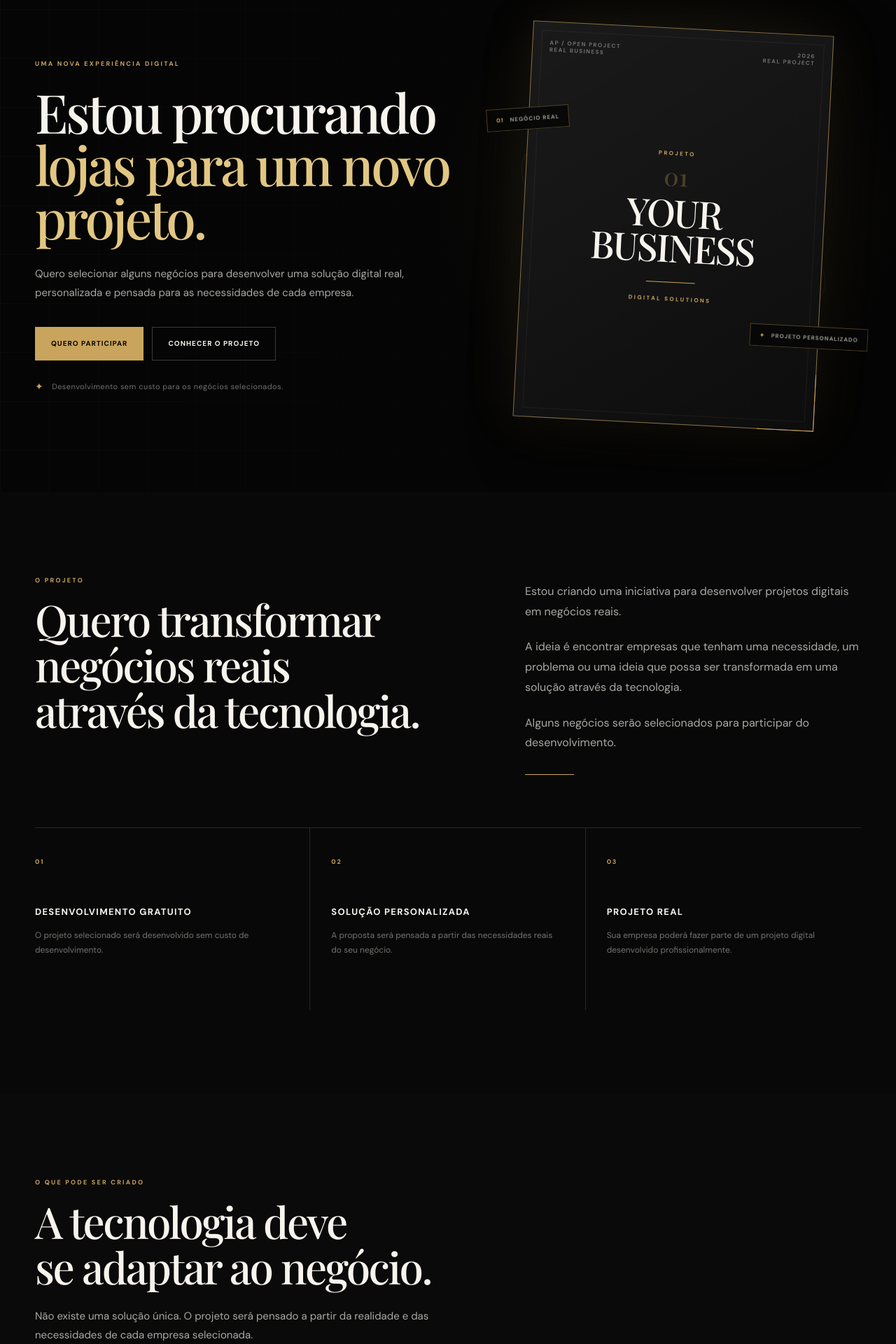
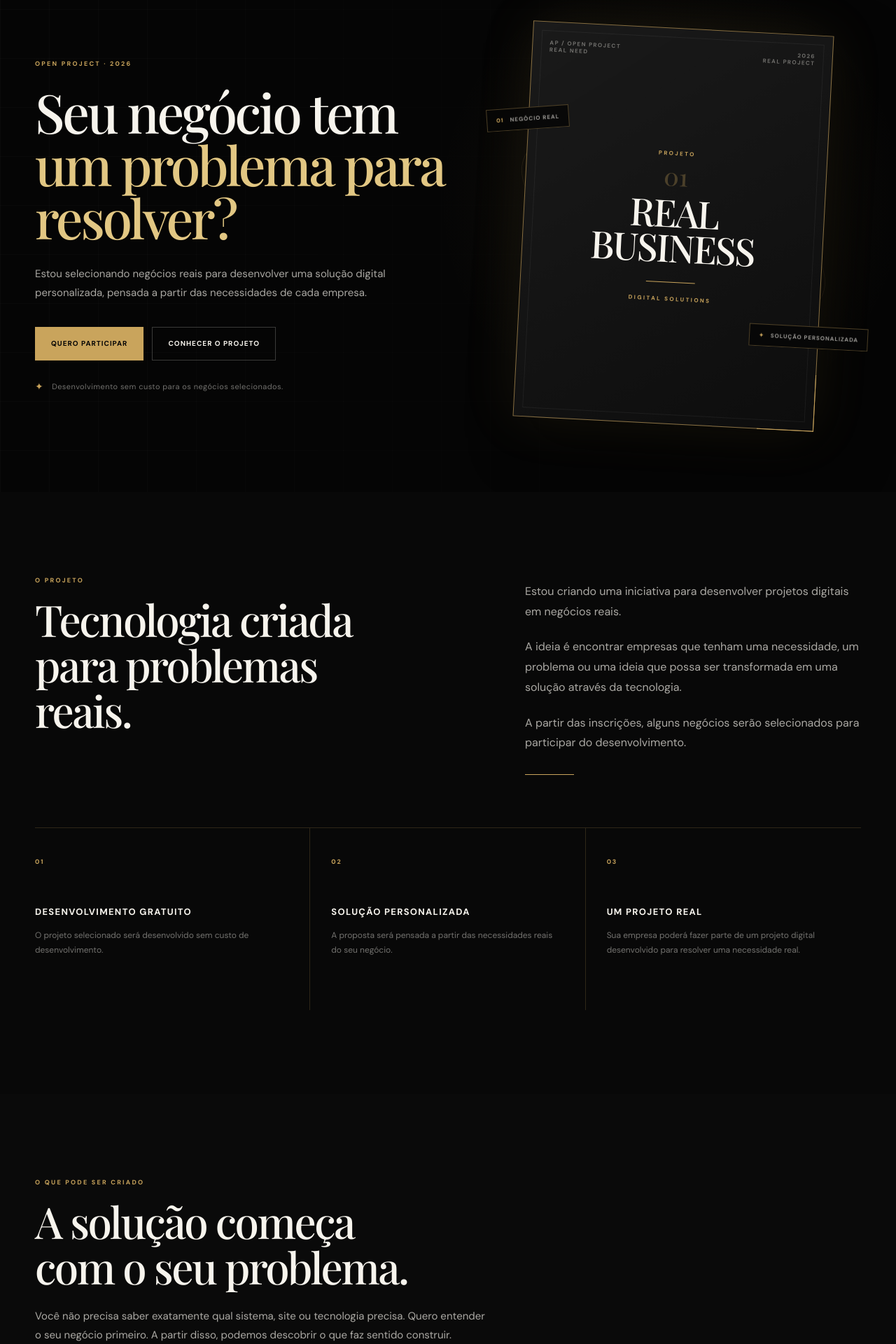
Before and after one commit to agaferreir-source/projeto-lojas-agatha, a Next.js app: page / in a window 1280 px wide. Shown: the part 140-2060 px from the top of the page at 70% size. Built offline with nearby package versions, Linux system fonts and the light colour scheme.

Commit message:
Update page.tsx

```diff
--- a/app/page.tsx
+++ b/app/page.tsx
@@ -15,36 +15,36 @@ const benefits = [
   },
   {
     number: "03",
-    title: "PROJETO REAL",
+    title: "UM PROJETO REAL",
     description:
-      "Sua empresa poderá fazer parte de um projeto digital desenvolvido profissionalmente.",
+      "Sua empresa poderá fazer parte de um projeto digital desenvolvido para resolver uma necessidade real.",
   },
 ];
 
-const services = [
+const solutions = [
   {
     number: "01",
     title: "SITE",
     description:
-      "Uma presença digital profissional para apresentar sua empresa, serviços e produtos.",
+      "Uma presença digital profissional para apresentar sua empresa, produtos e serviços.",
   },
   {
     number: "02",
     title: "SISTEMA",
     description:
-      "Uma ferramenta personalizada para organizar e facilitar processos da empresa.",
+      "Uma ferramenta personalizada para organizar processos e facilitar a rotina do negócio.",
   },
   {
     number: "03",
     title: "AUTOMAÇÃO",
     description:
-      "Processos repetitivos podem ser transformados em fluxos mais rápidos e inteligentes.",
+      "Processos repetitivos podem se transformar em fluxos mais rápidos e inteligentes.",
   },
   {
     number: "04",
     title: "GESTÃO",
     description:
-      "Soluções para ajudar no controle de clientes, vendas, estoque e informações.",
+      "Soluções para ajudar no controle de clientes, vendas, estoque, financeiro e informações.",
   },
 ];
 
@@ -53,25 +53,25 @@ const steps = [
     number: "01",
     title: "VOCÊ SE INSCREVE",
     description:
-      "Conte sobre sua empresa, seus desafios e a solução que gostaria de desenvolver.",
+      "Conte sobre sua empresa, seus desafios e o que gostaria de transformar através da tecnologia.",
   },
   {
     number: "02",
     title: "EU ANALISO",
     description:
-      "As inscrições serão avaliadas considerando a proposta e a possibilidade de desenvolvimento.",
+      "As inscrições serão analisadas considerando a necessidade, a proposta e a possibilidade de desenvolvimento.",
   },
   {
     number: "03",
-    title: "SEU NEGÓCIO É SELECIONADO",
+    title: "A EMPRESA É SELECIONADA",
     description:
-      "Caso exista alinhamento, entrarei em contato para conversarmos sobre o projeto.",
+      "Caso exista alinhamento, entrarei em contato para entender melhor o projeto.",
   },
   {
     number: "04",
-    title: "O PROJETO GANHA VIDA",
+    title: "O PROJETO COMEÇA",
     description:
-      "Depois do alinhamento, começamos o desenvolvimento da solução.",
+      "Depois do alinhamento, começamos a transformar a necessidade em uma solução digital real.",
   },
 ];
 
@@ -85,20 +85,12 @@ export default function Home() {
             <div className="logo-mark">AP</div>
 
             <div className="logo-text">
-              <span className="logo-name">
-                AGATHA PINHEIRO
-              </span>
-
-              <span className="logo-subtitle">
-                DIGITAL SOLUTIONS
-              </span>
+              <span className="logo-name">AGATHA PINHEIRO</span>
+              <span className="logo-subtitle">DIGITAL SOLUTIONS</span>
             </div>
           </Link>
 
-          <Link
-            href="/participar"
-            className="header-cta"
-          >
+          <Link href="/participar" className="header-cta">
             Quero participar
           </Link>
         </div>
@@ -109,37 +101,26 @@ export default function Home() {
         <div className="container hero-content">
           <div className="hero-grid">
             <div className="hero-copy">
-              <div className="eyebrow">
-                UMA NOVA EXPERIÊNCIA DIGITAL
-              </div>
+              <div className="eyebrow">OPEN PROJECT · 2026</div>
 
               <h1 className="hero-title">
-                Estou procurando
+                Seu negócio tem
                 <br />
-                <span>
-                  lojas para um novo projeto.
-                </span>
+                <span>um problema para resolver?</span>
               </h1>
 
               <p className="hero-text">
-                Quero selecionar alguns negócios para
-                desenvolver uma solução digital real,
-                personalizada e pensada para as
-                necessidades de cada empresa.
+                Estou selecionando negócios reais para desenvolver uma solução
+                digital personalizada, pensada a partir das necessidades de
+                cada empresa.
               </p>
 
               <div className="hero-actions">
-                <Link
-                  href="/participar"
-                  className="button-primary"
-                >
+                <Link href="/participar" className="button-primary">
                   Quero participar
                 </Link>
 
-                <a
-                  href="#projeto"
-                  className="button-secondary"
-                >
+                <a href="#projeto" className="button-secondary">
                   Conhecer o projeto
                 </a>
               </div>
@@ -148,8 +129,7 @@ export default function Home() {
                 <span>✦</span>
 
                 <p>
-                  Desenvolvimento sem custo para os
-                  negócios selecionados.
+                  Desenvolvimento sem custo para os negócios selecionados.
                 </p>
               </div>
             </div>
@@ -166,16 +146,12 @@ export default function Home() {
                 </div>
 
                 <div className="campaign-card-center">
-                  <div className="campaign-small">
-                    PROJETO
-                  </div>
+                  <div className="campaign-small">PROJETO</div>
 
-                  <div className="campaign-number">
-                    01
-                  </div>
+                  <div className="campaign-number">01</div>
 
                   <div className="campaign-main">
-                    YOUR
+                    REAL
                     <br />
                     BUSINESS
                   </div>
@@ -188,7 +164,7 @@ export default function Home() {
                 </div>
 
                 <div className="campaign-card-bottom">
-                  <span>REAL BUSINESS</span>
+                  <span>REAL NEED</span>
                   <span>REAL PROJECT</span>
                 </div>
               </div>
@@ -200,7 +176,7 @@ export default function Home() {
 
               <div className="floating-tag tag-two">
                 <span>✦</span>
-                PROJETO PERSONALIZADO
+                SOLUÇÃO PERSONALIZADA
               </div>
             </div>
           </div>
@@ -208,43 +184,36 @@ export default function Home() {
       </section>
 
       {/* O PROJETO */}
-      <section
-        className="section section-dark"
-        id="projeto"
-      >
+      <section className="section section-dark" id="projeto">
         <div className="container">
           <div className="split-section">
             <div className="section-heading">
-              <div className="section-label">
-                O PROJETO
-              </div>
+              <div className="section-label">O PROJETO</div>
 
               <h2 className="section-title">
-                Quero transformar
+                Tecnologia criada
                 <br />
-                negócios reais
+                para problemas
                 <br />
-                através da tecnologia.
+                reais.
               </h2>
             </div>
 
             <div className="split-text">
               <p>
-                Estou criando uma iniciativa para
-                desenvolver projetos digitais em negócios
-                reais.
+                Estou criando uma iniciativa para desenvolver projetos
+                digitais em negócios reais.
               </p>
 
               <p>
-                A ideia é encontrar empresas que tenham
-                uma necessidade, um problema ou uma ideia
-                que possa ser transformada em uma solução
-                através da tecnologia.
+                A ideia é encontrar empresas que tenham uma necessidade, um
+                problema ou uma ideia que possa ser transformada em uma
+                solução através da tecnologia.
               </p>
 
               <p>
-                Alguns negócios serão selecionados para
-                participar do desenvolvimento.
+                A partir das inscrições, alguns negócios serão selecionados
+                para participar do desenvolvimento.
               </p>
 
               <div className="gold-line" />
@@ -253,13 +222,8 @@ export default function Home() {
 
           <div className="highlights">
             {benefits.map((benefit) => (
-              <article
-                className="highlight"
-                key={benefit.number}
-              >
-                <span className="highlight-number">
-                  {benefit.number}
-                </span>
+              <article className="highlight" key={benefit.number}>
+                <span className="highlight-number">{benefit.number}</span>
 
                 <h3>{benefit.title}</h3>
 
@@ -274,40 +238,31 @@ export default function Home() {
       <section className="section">
         <div className="container">
           <div className="section-heading">
-            <div className="section-label">
-              O QUE PODE SER CRIADO
-            </div>
+            <div className="section-label">O QUE PODE SER CRIADO</div>
 
             <h2 className="section-title">
-              A tecnologia deve
+              A solução começa
               <br />
-              se adaptar ao negócio.
+              com o seu problema.
             </h2>
 
             <p className="section-description">
-              Não existe uma solução única. O projeto será
-              pensado a partir da realidade e das
-              necessidades de cada empresa selecionada.
+              Você não precisa saber exatamente qual sistema, site ou
+              tecnologia precisa. Quero entender o seu negócio primeiro.
+              A partir disso, podemos descobrir o que faz sentido construir.
             </p>
           </div>
 
           <div className="services-grid">
-            {services.map((service) => (
-              <article
-                className="service-card"
-                key={service.number}
-              >
-                <span className="service-icon">
-                  {service.number}
-                </span>
+            {solutions.map((solution) => (
+              <article className="service-card" key={solution.number}>
+                <span className="service-icon">{solution.number}</span>
 
-                <h3>{service.title}</h3>
+                <h3>{solution.title}</h3>
 
-                <p>{service.description}</p>
+                <p>{solution.description}</p>
 
-                <span className="service-arrow">
-                  ↗
-                </span>
+                <span className="service-arrow">↗</span>
               </article>
             ))}
           </div>
@@ -318,9 +273,7 @@ export default function Home() {
       <section className="statement-section">
         <div className="container">
           <div className="statement">
-            <span className="statement-symbol">
-              ✦
-            </span>
+            <span className="statement-symbol">✦</span>
 
             <p>
               Talvez a próxima solução digital
@@ -340,28 +293,19 @@ export default function Home() {
       >
         <div className="container">
           <div className="section-heading">
-            <div className="section-label">
-              COMO FUNCIONA
-            </div>
+            <div className="section-label">COMO FUNCIONA</div>
 
             <h2 className="section-title">
-              Uma ideia.
+              Do problema
               <br />
-              Um negócio.
-              <br />
-              Um projeto real.
+              ao projeto.
             </h2>
           </div>
 
           <div className="steps">
             {steps.map((step) => (
-              <article
-                className="step"
-                key={step.number}
-              >
-                <span className="step-number">
-                  {step.number}
-                </span>
+              <article className="step" key={step.number}>
+                <span className="step-number">{step.number}</span>
 
                 <h3>{step.title}</h3>
 
@@ -377,9 +321,7 @@ export default function Home() {
         <div className="container">
           <div className="eligibility">
             <div>
-              <div className="section-label">
-                QUEM PODE PARTICIPAR
-              </div>
+              <div className="section-label">QUEM PODE PARTICIPAR</div>
 
               <h2 className="section-title">
                 Seu negócio não precisa
@@ -390,16 +332,20 @@ export default function Home() {
 
             <div className="eligibility-text">
               <p>
-                A iniciativa é voltada para lojas,
-                pequenos negócios, profissionais e empresas
-                que tenham uma necessidade que possa ser
-                solucionada através da tecnologia.
+                A iniciativa é voltada para lojas, pequenos negócios,
+                profissionais e empresas que tenham uma necessidade que possa
+                ser solucionada através da tecnologia.
               </p>
 
               <p>
-                O mais importante é existir uma ideia,
-                necessidade ou processo que faça sentido
-                transformar.
+                Não importa se você ainda não possui um sistema, se trabalha
+                com planilhas ou se sente que poderia fazer muita coisa de uma
+                forma mais organizada.
+              </p>
+
+              <p>
+                O mais importante é existir uma necessidade real e vontade de
+                encontrar uma solução.
               </p>
 
               <Link
@@ -413,23 +359,59 @@ export default function Home() {
         </div>
       </section>
 
+      {/* O QUE VOU ANALISAR */}
+      <section className="section section-dark">
+        <div className="container">
+          <div className="split-section">
+            <div className="section-heading">
+              <div className="section-label">SOBRE A SELEÇÃO</div>
+
+              <h2 className="section-title">
+                Mais do que
+                <br />
+                uma ideia.
+              </h2>
+            </div>
+
+            <div className="split-text">
+              <p>
+                Cada inscrição será analisada individualmente.
+              </p>
+
+              <p>
+                Vou buscar entender o problema apresentado, a realidade do
+                negócio, o impacto que uma solução poderia gerar e a
+                possibilidade de transformar essa necessidade em um projeto
+                viável.
+              </p>
+
+              <p>
+                Por isso, não é necessário chegar com tudo pronto. O formulário
+                existe justamente para eu conhecer melhor sua realidade.
+              </p>
+
+              <div className="gold-line" />
+            </div>
+          </div>
+        </div>
+      </section>
+
       {/* CTA FINAL */}
       <section className="cta campaign-cta">
         <div className="container cta-content">
           <div className="section-label">
-            AS INSCRIÇÕES ESTÃO ABERTAS
+            INSCRIÇÕES ABERTAS
           </div>
 
           <h2 className="section-title">
-            Vamos descobrir
+            Talvez o seu negócio
             <br />
-            o que podemos criar?
+            seja o próximo.
           </h2>
 
           <p className="cta-text">
-            Preencha o formulário e conte um pouco sobre
-            seu negócio, seus desafios e a solução que
-            gostaria de desenvolver.
+            Preencha o formulário e conte sobre sua empresa, seus desafios e
+            o que você gostaria de transformar através da tecnologia.
           </p>
 
           <Link
@@ -440,8 +422,7 @@ export default function Home() {
           </Link>
 
           <div className="cta-disclaimer">
-            O preenchimento do formulário não garante a
-            seleção do projeto.
+            O preenchimento do formulário não garante a seleção do projeto.
           </div>
         </div>
       </section>
@@ -459,9 +440,7 @@ export default function Home() {
             </div>
           </div>
 
-          <div className="footer-mark">
-            AP
-          </div>
+          <div className="footer-mark">AP</div>
         </div>
       </footer>
     </main>
```
